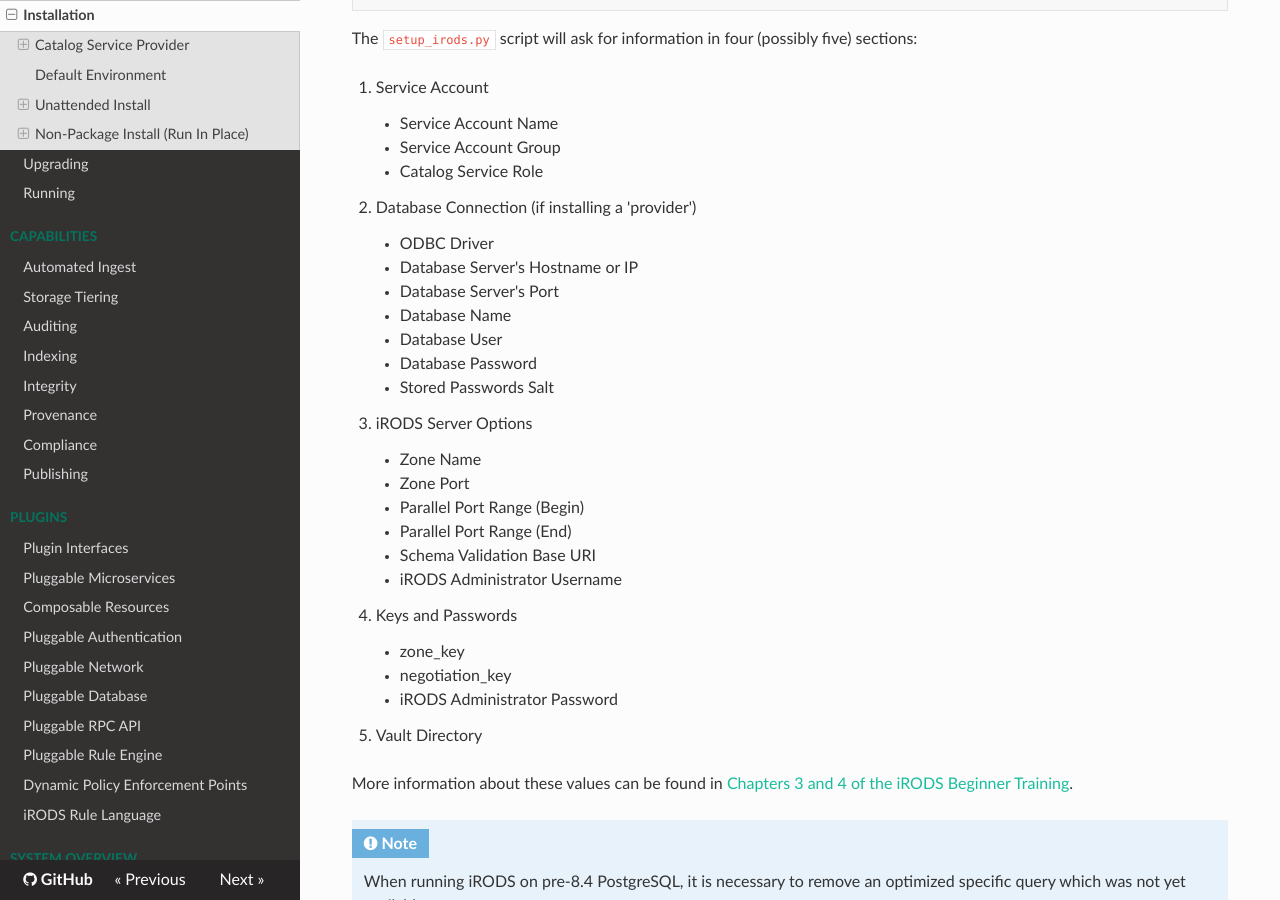
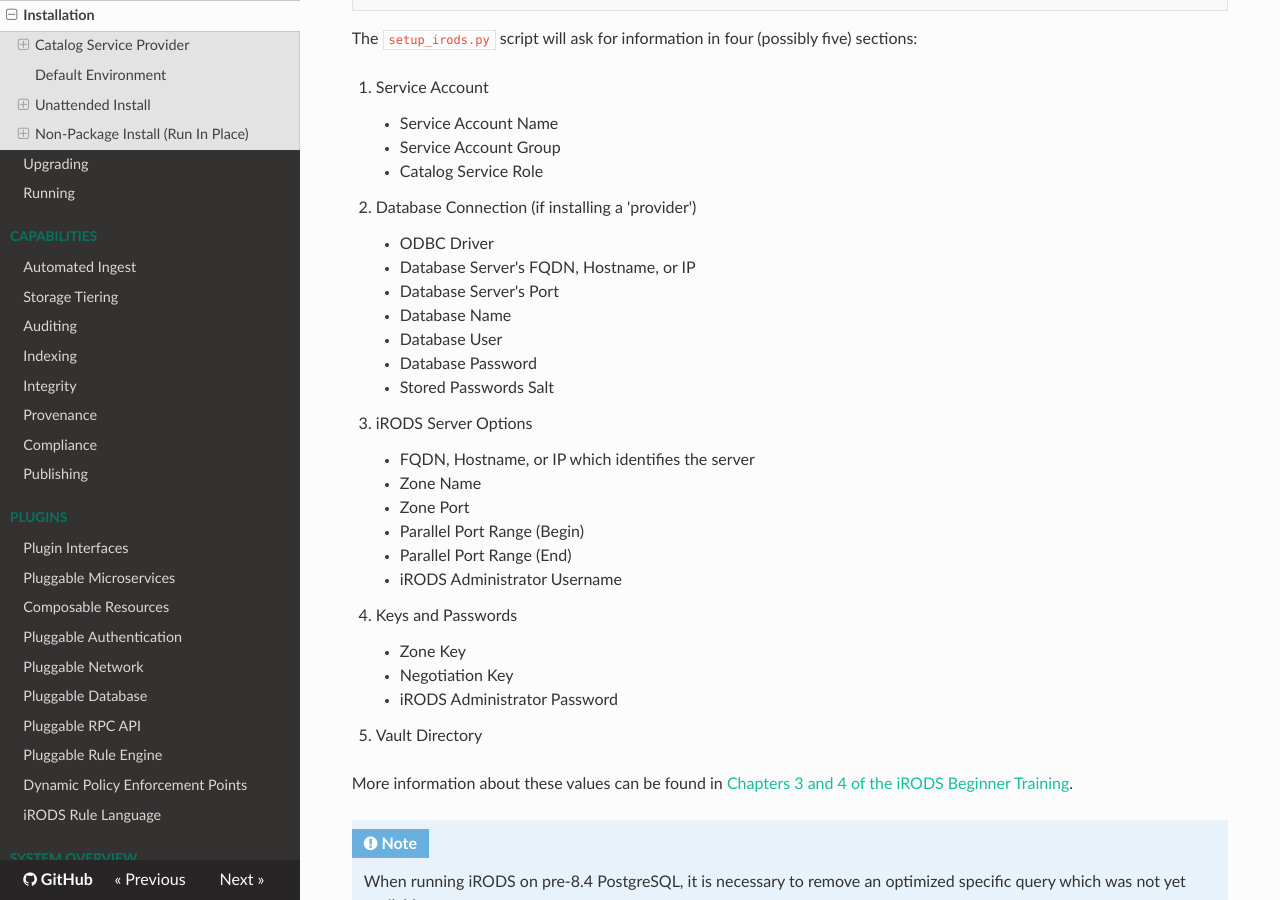
Before and after one commit to irods/irods_docs, an MkDocs documentation site: the page built from docs/getting_started/installation.md, in a window 1280 px wide and 900 px high, scrolled down 3623 px. Built offline with MkDocs 1.6.1, drawn with Linux system fonts in a browser that asks for light colours; nearby versions of some CDN libraries.

Commit message:
[296] iRODS 5: Update prompt listing for setup_irods.py.

```diff
--- a/docs/getting_started/installation.md
+++ b/docs/getting_started/installation.md
@@ -128,7 +128,7 @@ The `setup_irods.py` script will ask for information in four (possibly five) sec
 
 2. Database Connection (if installing a 'provider')
     - ODBC Driver
-    - Database Server's Hostname or IP
+    - Database Server's FQDN, Hostname, or IP
     - Database Server's Port
     - Database Name
     - Database User
@@ -136,16 +136,16 @@ The `setup_irods.py` script will ask for information in four (possibly five) sec
     - Stored Passwords Salt
 
 3. iRODS Server Options
+    - FQDN, Hostname, or IP which identifies the server
     - Zone Name
     - Zone Port
     - Parallel Port Range (Begin)
     - Parallel Port Range (End)
-    - Schema Validation Base URI
     - iRODS Administrator Username
 
 4. Keys and Passwords
-    - zone_key
-    - negotiation_key
+    - Zone Key
+    - Negotiation Key
     - iRODS Administrator Password
 
 5. Vault Directory
```
